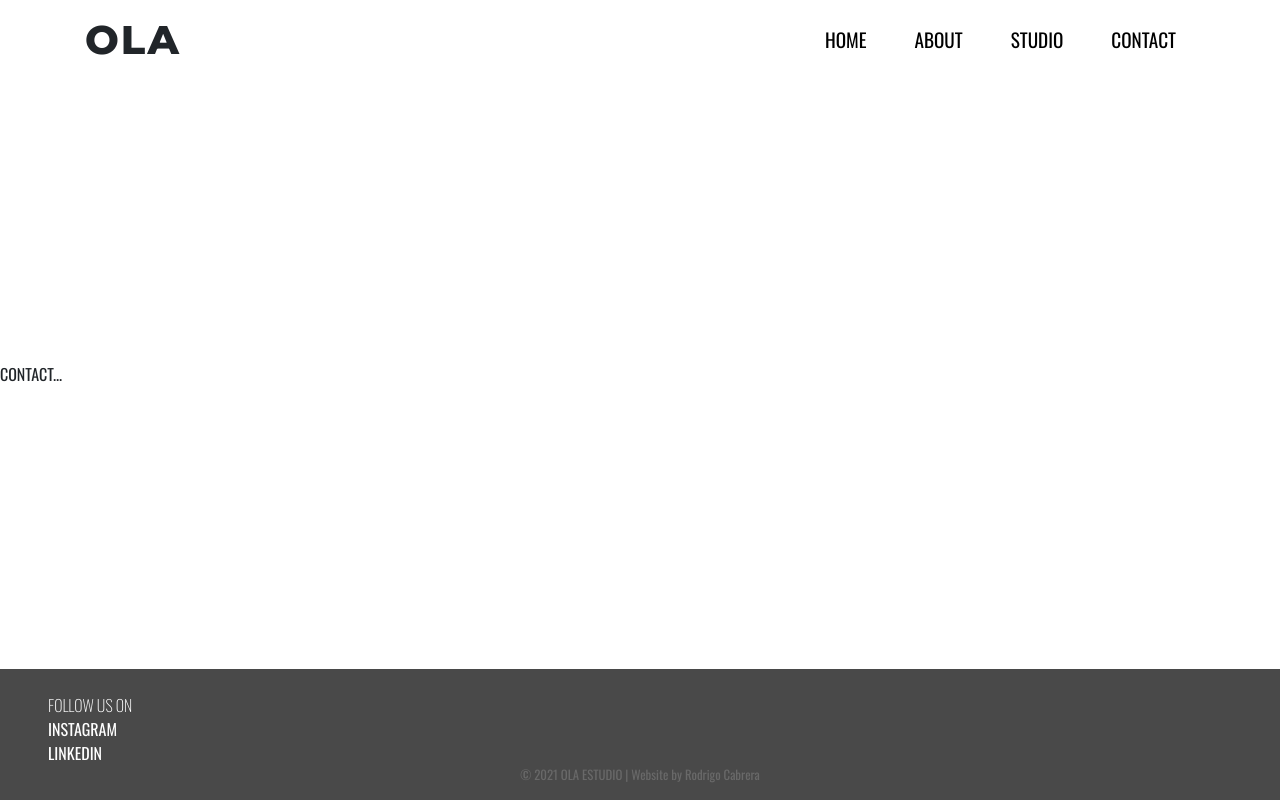
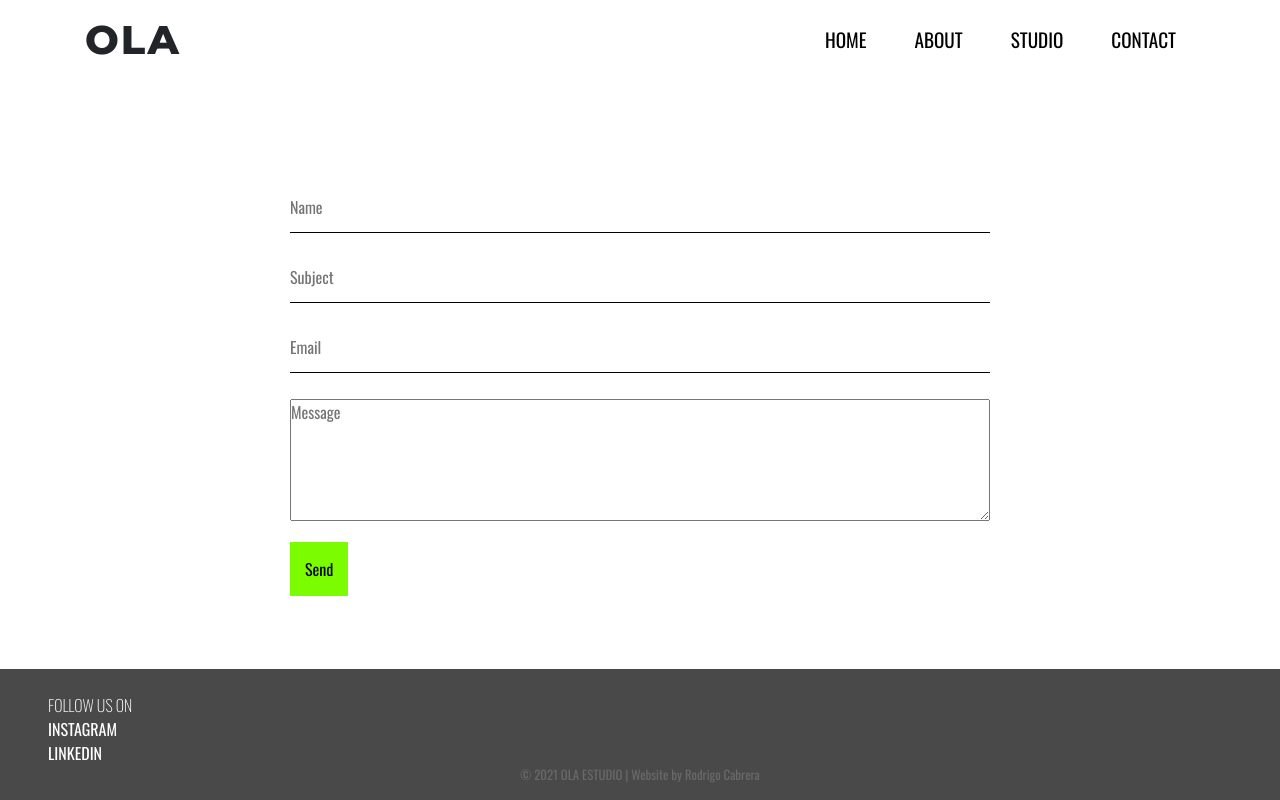
Before and after one commit to RodriCabrera/olaestudio, a React (Create React App) app: page /olaestudio/contact in a window 1280 px wide. Built offline with nearby package versions, Linux system fonts and the light colour scheme; no server answers.

Commit message:
Contact form started

```diff
--- a/src/App.js
+++ b/src/App.js
@@ -6,7 +6,7 @@ import Portfolio from "./components/Portfolio/Portfolio";
 import { BrowserRouter, Switch, Route } from "react-router-dom";
 import Home from "./pages/Home";
 import About from "./pages/About/About";
-import Contact from "./pages/Contact";
+import Contact from "./pages/Contact/Contact";
 import NotFound from "./pages/NotFound";
 import Project from "./pages/Project";
 import ScrollToTop from "./hooks/ScrollToTop";
--- a/src/components/ProjectContainer/ProjectContainer.jsx
+++ b/src/components/ProjectContainer/ProjectContainer.jsx
@@ -26,11 +26,12 @@ const ProjectContainer = ({ id, client, title }) => {
 					<iframe
 						width={autoWidthVideo()}
 						height="415"
-						src={`https://www.youtube.com/embed/${id}?rel=0`}
+						src={`https://www.youtube.com/embed/${id}?rel=0&showinfo=0&modestbranding=0`}
 						title="YouTube video player"
 						frameborder="0"
-						rel="0"
-						allow="accelerometer; autoplay; clipboard-write; encrypted-media; gyroscope; picture-in-picture"
+						modestbranding="0"
+						showinfo="0"
+						allow="autoplay; clipboard-write; encrypted-media; gyroscope; picture-in-picture"
 						allowFullScreen
 					></iframe>
 				</ProjectVideo>
--- a/src/pages/Contact.jsx
+++ /dev/null
@@ -1,7 +0,0 @@
-import React from "react";
-
-const Contact = () => {
-	return <div>CONTACT...</div>;
-};
-
-export default Contact;
--- /dev/null
+++ b/src/pages/Contact/Contact.elements.js
@@ -0,0 +1,31 @@
+import styled from "styled-components";
+
+export const ContactContainer = styled.div`
+	height: 100%;
+	padding: 2rem;
+`;
+export const ContactWrapper = styled.div`
+	display: flex;
+	flex-direction: column;
+	align-items: center;
+`;
+export const ContactForm = styled.form`
+	max-width: 700px;
+	margin-top: 20px;
+`;
+export const ContactInput = styled.input`
+	width: 100%;
+	height: 50px;
+	border: none;
+	border-bottom: 1px black solid;
+	margin: 10px 0px;
+`;
+export const ContactTextArea = styled.textarea`
+	width: 100%;
+	margin: 1rem 0;
+`;
+export const ContactSendBtn = styled.button`
+	border: none;
+	padding: 15px;
+	background-color: lawngreen;
+`;
--- /dev/null
+++ b/src/pages/Contact/Contact.jsx
@@ -0,0 +1,52 @@
+import React, { useRef } from "react";
+import {
+	ContactContainer,
+	ContactForm,
+	ContactInput,
+	ContactSendBtn,
+	ContactTextArea,
+	ContactWrapper,
+} from "./Contact.elements";
+
+const Contact = () => {
+	const formRef = useRef();
+	const handleSubmit = (e) => {
+		e.preventDefault();
+	};
+	return (
+		<div>
+			<ContactContainer>
+				<ContactWrapper>
+					<ContactForm ref={formRef} onSubmit={handleSubmit}>
+						<ContactInput
+							type="text"
+							placeholder="Name"
+							name="user_name"
+							required
+						></ContactInput>
+						<ContactInput
+							type="text"
+							placeholder="Subject"
+							name="user_subject"
+							required
+						></ContactInput>
+						<ContactInput
+							type="text"
+							placeholder="Email"
+							name="user_email"
+							required
+						></ContactInput>
+						<ContactTextArea
+							rows="5"
+							placeholder="Message"
+							name="message"
+						></ContactTextArea>
+						<ContactSendBtn>Send</ContactSendBtn>
+					</ContactForm>
+				</ContactWrapper>
+			</ContactContainer>
+		</div>
+	);
+};
+
+export default Contact;
```
Also changed, not shown: src/assets/estudio-fotos/profile-photo.png (added).
